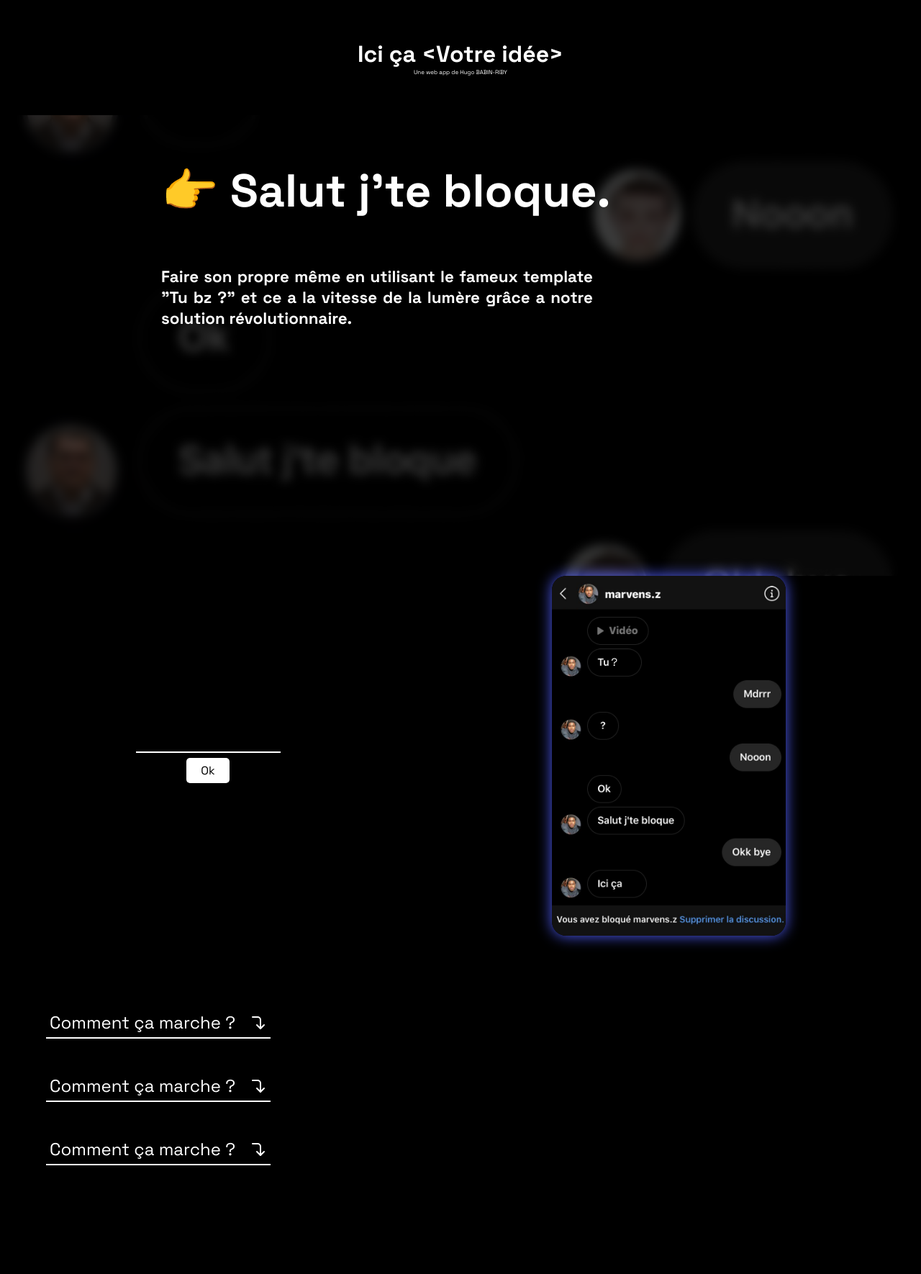
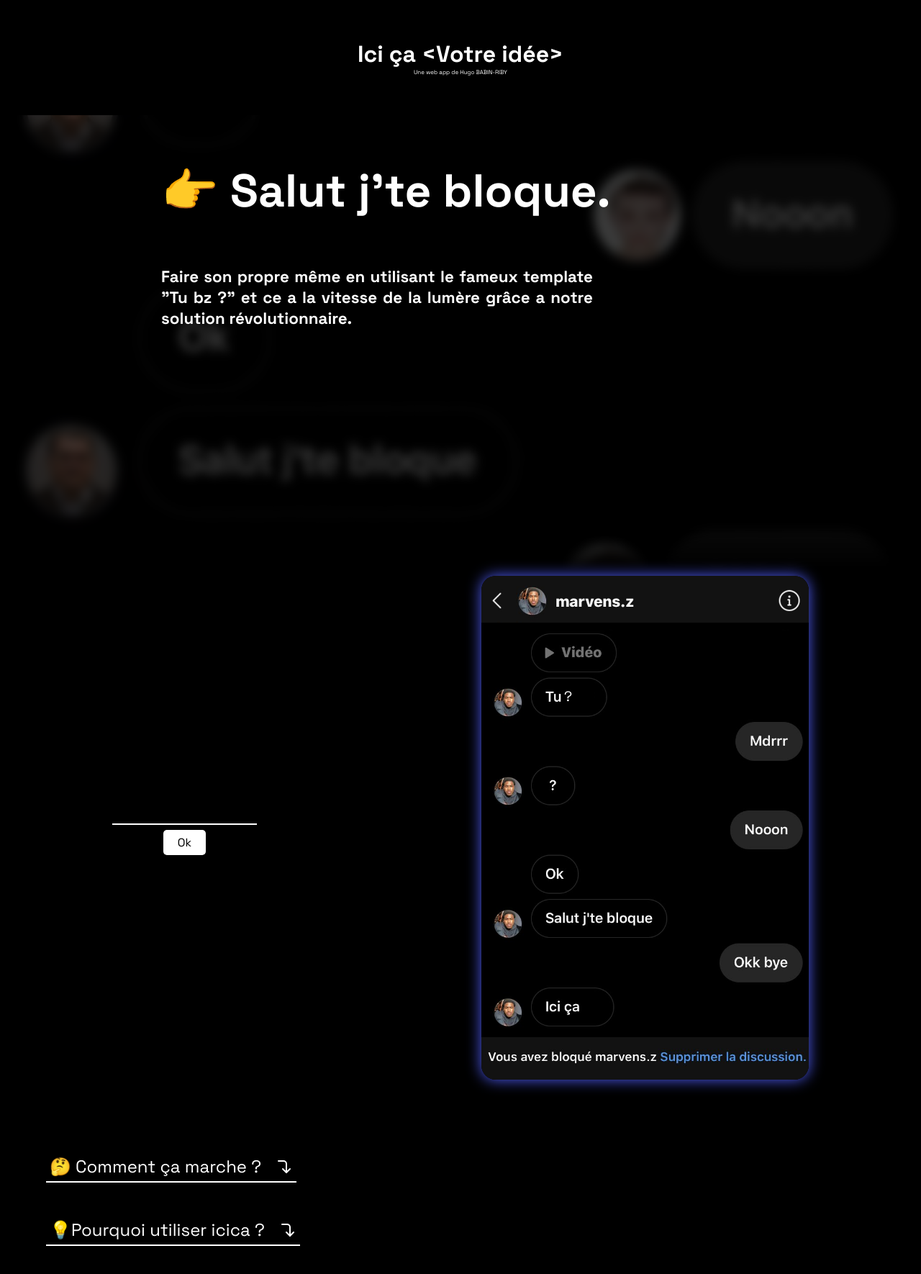
Before and after one commit to 0BAB1/icica, a React (Create React App) app: page / in a window 1280 px wide. Shown: the top 1770 px of the page at 72% size. Built offline with nearby package versions, Linux system fonts and the light colour scheme.

Commit message:
functional download

```diff
--- a/src/components/Editor.js
+++ b/src/components/Editor.js
@@ -4,8 +4,35 @@ function Editor() {
     const [text, setText] = useState('');
 
     const handleTextChange = (event) => {
-        setText(event.target.value.slice(0, 10));
+        setText(event.target.value.slice(0, 5));
     };
+
+    const downloadImage = (e) => {
+        e.preventDefault();
+        console.log("test")
+        const canvas = document.createElement('canvas');
+        const ctx = canvas.getContext('2d');
+
+        const img = new Image();
+        img.src = "modifiable.png";
+
+        img.onload = () => {
+          canvas.width = img.width;
+          canvas.height = img.height;
+
+          ctx.drawImage(img, 0, 0);
+
+          ctx.font = '34px Arial';
+          ctx.fillStyle = 'white';
+          ctx.fillText(text + " ?", 187, 284);
+          ctx.fillText(text, 230, 984);
+
+          const link = document.createElement('a');
+          link.download = 'custom-image.png';
+          link.href = canvas.toDataURL('image/png');
+          link.click();
+        };
+      };
 
     return (
         <div className='Editor'>
@@ -20,7 +47,7 @@ function Editor() {
                 <label>
                     <input onChange={handleTextChange} type="text"/>
                 </label>
-                <button className='form-button'>Ok</button>
+                <button className='form-button' onClick={downloadImage}>Ok</button>
             </form>
             <div className='Image'>
                 <p className='text1'>{text} ?</p>
--- a/src/components/QandA.js
+++ b/src/components/QandA.js
@@ -7,7 +7,6 @@ function QandA({ question, answer }) {
         if(className === "closed") setClassName("open");
         if(className === "open") setClassName("closed");
     };
-
     return (
         <div className='QandA'>
             <button className='question button' onClick={toggleOpen}>
--- a/src/components/Tutorial.js
+++ b/src/components/Tutorial.js
@@ -4,16 +4,12 @@ function Tutorial() {
     return (
         <div className='Tutorial'>
             <QandA
-                question={"Comment ça marche ?"}
-                answer={"Vous entrez un mot de 3 caractères de l'alphabet sans aucune ponctution autorisée. Chaque combinaison de caractère est donc unique et transférée sur la blockchain puis vous est attribué en tant que NFT."}
+                question={"🤔 Comment ça marche ?"}
+                answer={"🚀 Vous entrez un mot de 5 caractères max.🤖 Le moteur graphique d'une complexité hors du commun vous génère une image personalisée qui vous ressemble 😊"}
             />
             <QandA
-                question={"Comment ça marche ?"}
-                answer={"Vous entrez un mot de 3 caractères de l'alphabet sans aucune ponctution autorisée. Chaque combinaison de caractère est donc unique et transférée sur la blockchain puis vous est attribué en tant que NFT."}
-            />
-            <QandA
-                question={"Comment ça marche ?"}
-                answer={"Vous entrez un mot de 3 caractères de l'alphabet sans aucune ponctution autorisée. Chaque combinaison de caractère est donc unique et transférée sur la blockchain puis vous est attribué en tant que NFT."}
+                question={"💡Pourquoi utiliser icica ?"}
+                answer={"parceque. 🤓"}
             />
         </div>
     );
--- a/src/index.css
+++ b/src/index.css
@@ -75,10 +75,22 @@ body{
   margin-top: 5vw;
 }
 
+.Banner:after {
+  content: "";
+  position: absolute;
+  z-index: 1;
+  bottom: 0;
+  left: 0;
+  pointer-events: none;
+  background-image: linear-gradient(to bottom, rgba(255, 255, 255, 0), rgba(0,0,0, 1) 90%);
+  width: 100%;
+  height: 4em;
+}
+
 /* editor stuff */
 
 .Editor{
-  height: fit-content;
+  height:fit-content;
   display: flex;
   width: 100vw;
   justify-content: space-around;
@@ -108,7 +120,7 @@ body{
 }
 
 .Image{
-  height: 500px;
+  height: 700px;
   aspect-ratio: 0.65;
   background-image: url('assets/modifiable.png');
   background-size: cover;
@@ -153,19 +165,21 @@ input:focus{
 }
 
 .Image p{
-  font-size: 0.93em;
+  font-size: 1.2em;
+  display: flex;
+  align-items: center;
 }
 
 .text1{
   position: relative;
-  top: 110px;
-  left: 83px;
+  top: 155px;
+  left: 115px;
 }
 
 .text2{
   position: relative;
-  top: 399px;
-  left: 100px;
+  top: 561px;
+  left: 142px;
 }
 
 /* Question and Answer component */
```
Also changed, not shown: public/modifiable.png (added).
